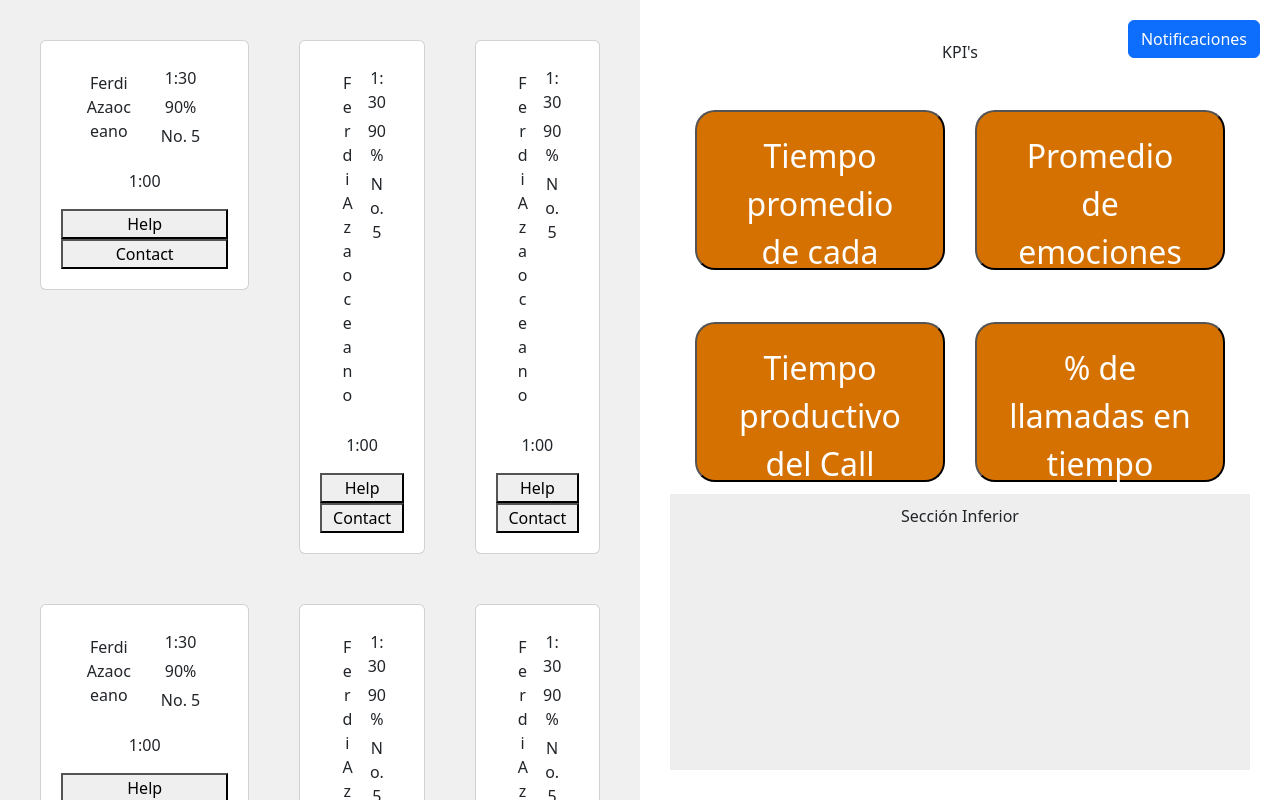
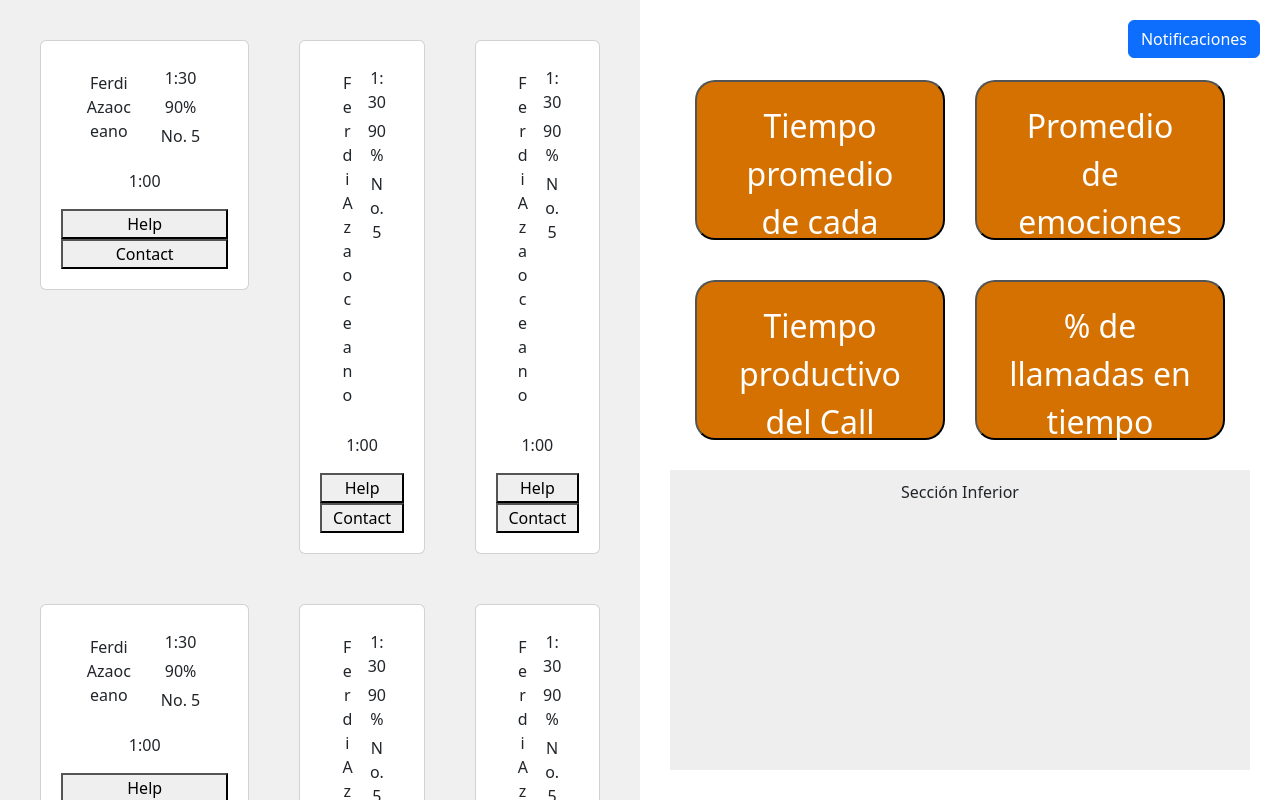
Before and after one commit to Bernardo0173/supint, a React (Create React App) app: page / in a window 1280 px wide. Shown: the top 800 px of the page. Built offline with nearby package versions, Linux system fonts and the light colour scheme; the HTML template or start-up script is replaced by a standard one.

Commit message:
Update MainScreen.js
Borré cosas de pepe

```diff
--- a/src/components/MainScreen.js
+++ b/src/components/MainScreen.js
@@ -83,7 +83,6 @@ const MainScreen = () => {
 
       <div className="right-panel">
         <div className="top-section">
-          KPI's
           <Stats /> {/* Aquí se renderiza el componente Stats */}
         </div>
         <div className="bottom-section">
```
